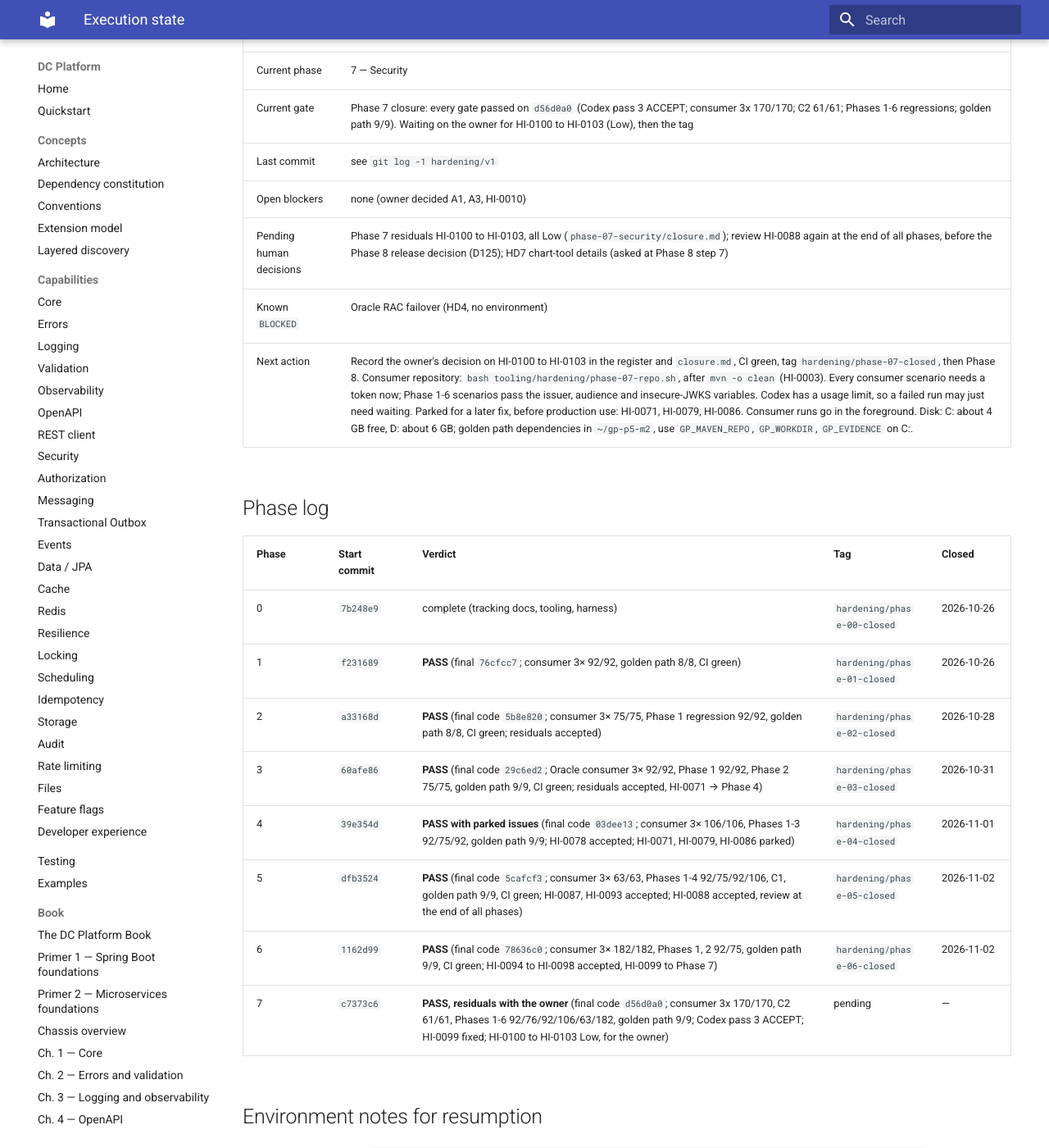
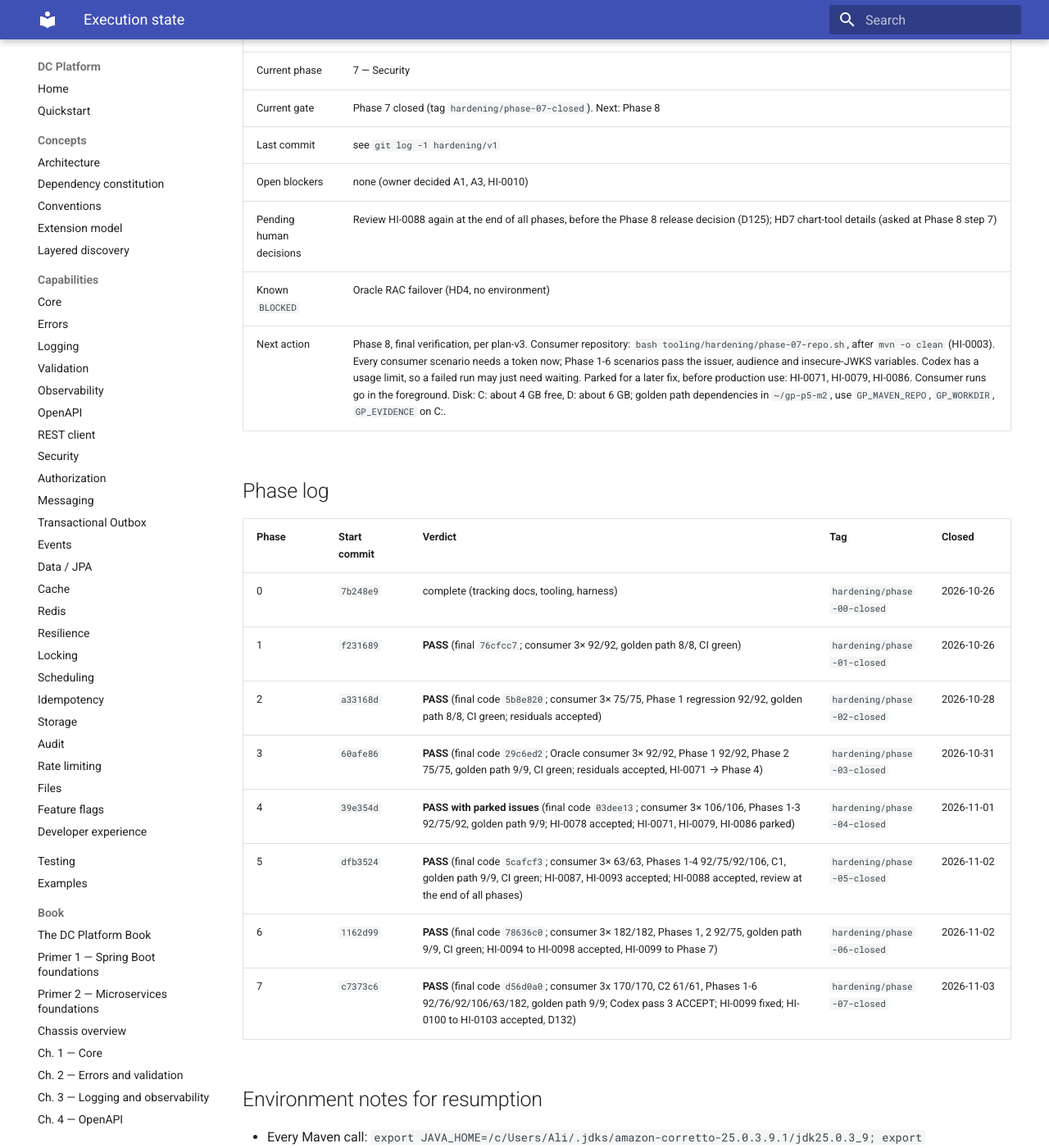
Before and after one commit to muhammadallee/dc-platform, an MkDocs documentation site: the page built from docs/production-readiness/STATE.md, in a window 1280 px wide and 1400 px high, scrolled down 315 px. Shown: the whole window at 82% size. Built offline with MkDocs 1.6.1 and Material for MkDocs 9.7.7, drawn with Linux system fonts in a browser that asks for light colours.

Commit message:
docs(hardening): phase 7 residuals accepted by the owner (D132)
HI-0100 to HI-0103, all Low, accepted on 2026-11-03.

[hardening phase-07 gate H]

Co-Authored-By: Claude Opus 5.5 <noreply@anthropic.com>
Claude-Session: https://claude.ai/code/session_0131grQ6pUwFCGZox6ekZHiA

```diff
--- a/docs/production-readiness/STATE.md
+++ b/docs/production-readiness/STATE.md
@@ -7,12 +7,12 @@ Read this first on any restart (plan §4.5). Updated at every gate transition.
 | Baseline commit | `7b248e919a7ffed9b2ae36379c8e9a84105f0b75` (main) |
 | Branch | `hardening/v1` |
 | Current phase | 7 — Security |
-| Current gate | Phase 7 closure: every gate passed on `d56d0a0` (Codex pass 3 ACCEPT; consumer 3x 170/170; C2 61/61; Phases 1-6 regressions; golden path 9/9). Waiting on the owner for HI-0100 to HI-0103 (Low), then the tag |
+| Current gate | Phase 7 closed (tag `hardening/phase-07-closed`). Next: Phase 8 |
 | Last commit | see `git log -1 hardening/v1` |
 | Open blockers | none (owner decided A1, A3, HI-0010) |
-| Pending human decisions | Phase 7 residuals HI-0100 to HI-0103, all Low (`phase-07-security/closure.md`); review HI-0088 again at the end of all phases, before the Phase 8 release decision (D125); HD7 chart-tool details (asked at Phase 8 step 7) |
+| Pending human decisions | Review HI-0088 again at the end of all phases, before the Phase 8 release decision (D125); HD7 chart-tool details (asked at Phase 8 step 7) |
 | Known `BLOCKED` | Oracle RAC failover (HD4, no environment) |
-| Next action | Record the owner's decision on HI-0100 to HI-0103 in the register and `closure.md`, CI green, tag `hardening/phase-07-closed`, then Phase 8. Consumer repository: `bash tooling/hardening/phase-07-repo.sh`, after `mvn -o clean` (HI-0003). Every consumer scenario needs a token now; Phase 1-6 scenarios pass the issuer, audience and insecure-JWKS variables. Codex has a usage limit, so a failed run may just need waiting. Parked for a later fix, before production use: HI-0071, HI-0079, HI-0086. Consumer runs go in the foreground. Disk: C: about 4 GB free, D: about 6 GB; golden path dependencies in `~/gp-p5-m2`, use `GP_MAVEN_REPO`, `GP_WORKDIR`, `GP_EVIDENCE` on C:. |
+| Next action | Phase 8, final verification, per plan-v3. Consumer repository: `bash tooling/hardening/phase-07-repo.sh`, after `mvn -o clean` (HI-0003). Every consumer scenario needs a token now; Phase 1-6 scenarios pass the issuer, audience and insecure-JWKS variables. Codex has a usage limit, so a failed run may just need waiting. Parked for a later fix, before production use: HI-0071, HI-0079, HI-0086. Consumer runs go in the foreground. Disk: C: about 4 GB free, D: about 6 GB; golden path dependencies in `~/gp-p5-m2`, use `GP_MAVEN_REPO`, `GP_WORKDIR`, `GP_EVIDENCE` on C:. |
 
 ## Phase log
 
@@ -25,7 +25,7 @@ Read this first on any restart (plan §4.5). Updated at every gate transition.
 | 4 | `39e354d` | **PASS with parked issues** (final code `03dee13`; consumer 3× 106/106, Phases 1-3 92/75/92, golden path 9/9; HI-0078 accepted; HI-0071, HI-0079, HI-0086 parked) | `hardening/phase-04-closed` | 2026-11-01 |
 | 5 | `dfb3524` | **PASS** (final code `5cafcf3`; consumer 3× 63/63, Phases 1-4 92/75/92/106, C1, golden path 9/9, CI green; HI-0087, HI-0093 accepted; HI-0088 accepted, review at the end of all phases) | `hardening/phase-05-closed` | 2026-11-02 |
 | 6 | `1162d99` | **PASS** (final code `78636c0`; consumer 3× 182/182, Phases 1, 2 92/75, golden path 9/9, CI green; HI-0094 to HI-0098 accepted, HI-0099 to Phase 7) | `hardening/phase-06-closed` | 2026-11-02 |
-| 7 | `c7373c6` | **PASS, residuals with the owner** (final code `d56d0a0`; consumer 3x 170/170, C2 61/61, Phases 1-6 92/76/92/106/63/182, golden path 9/9; Codex pass 3 ACCEPT; HI-0099 fixed; HI-0100 to HI-0103 Low, for the owner) | pending | — |
+| 7 | `c7373c6` | **PASS** (final code `d56d0a0`; consumer 3x 170/170, C2 61/61, Phases 1-6 92/76/92/106/63/182, golden path 9/9; Codex pass 3 ACCEPT; HI-0099 fixed; HI-0100 to HI-0103 accepted, D132) | `hardening/phase-07-closed` | 2026-11-03 |
 
 ## Environment notes for resumption
 
```
Also changed, not shown: docs/decisions/decision-log.md (+4 -0 lines), docs/production-readiness/capability-status.md (+1 -1 lines), docs/production-readiness/issue-register.md (+4 -4 lines), docs/production-readiness/phase-07-security/closure.md (+3 -4 lines), docs/samples/security/open-issues.md (+4 -4 lines).
